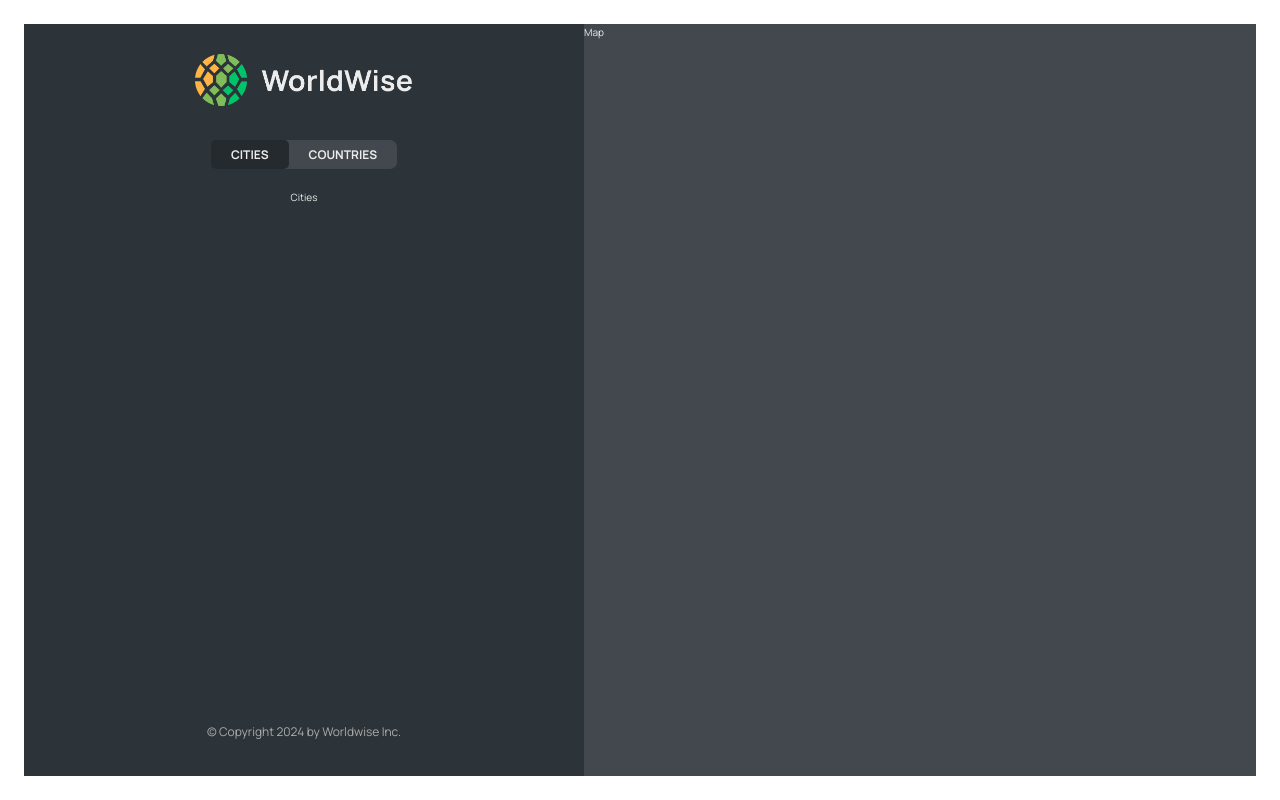
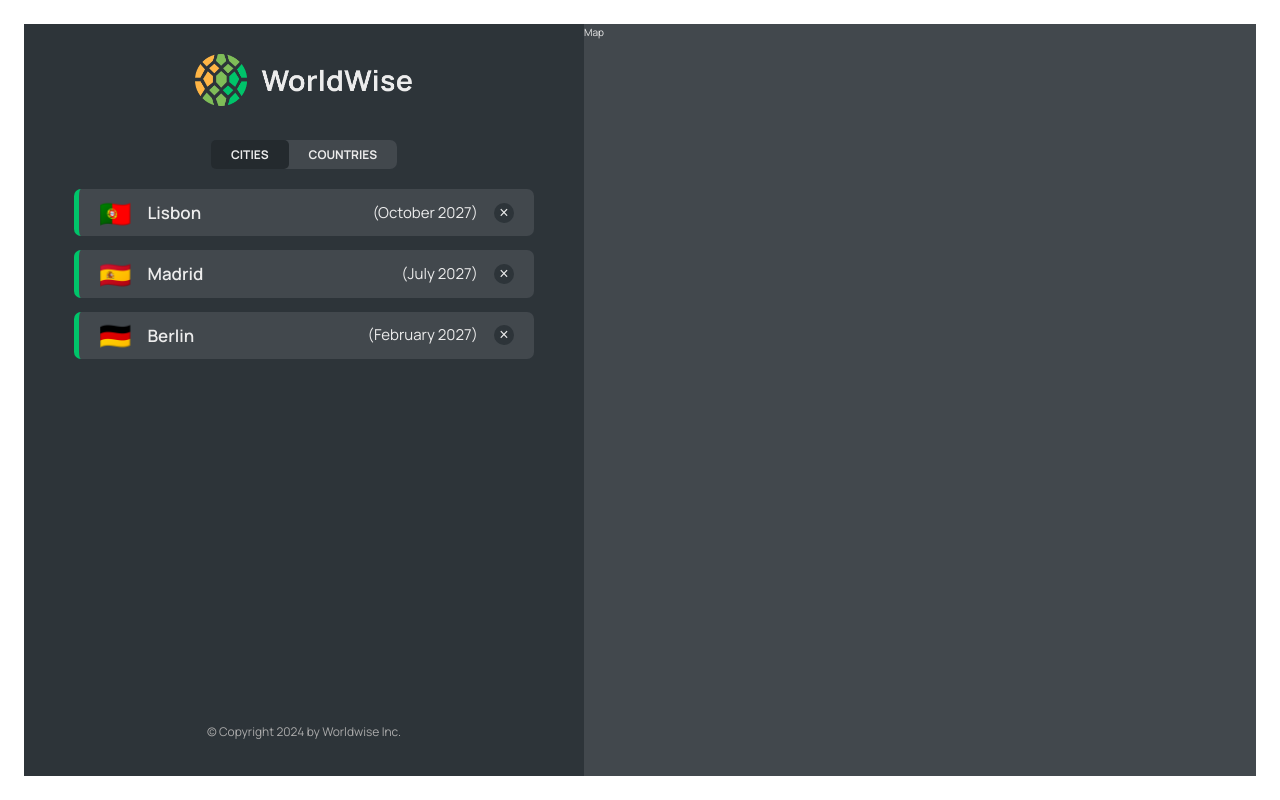
Before and after one commit to ngpreet/worldwise-reactjs, a React (Vite) app: page /app/cities in a window 1280 px wide. Built offline with nearby package versions, Linux system fonts and the light colour scheme; data requests are answered from the project's data file.

Commit message:
city and country list

```diff
--- a/package.json
+++ b/package.json
@@ -7,9 +7,11 @@
     "dev": "vite",
     "build": "vite build",
     "lint": "eslint . --ext js,jsx --report-unused-disable-directives --max-warnings 0",
-    "preview": "vite preview"
+    "preview": "vite preview",
+    "server": "json-server --watch data/cities.json --port 8000"
   },
   "dependencies": {
+    "json-server": "^1.0.0-alpha.23",
     "react": "^18.2.0",
     "react-dom": "^18.2.0",
     "react-router-dom": "^6.22.3"
--- a/src/App.jsx
+++ b/src/App.jsx
@@ -5,16 +5,40 @@
 import PageNotFound from "./pages/PageNotFound";
 import Login from "./pages/Login";
 import AppLayout from "./pages/AppLayout";
+import CityList from "./components/CityList";
+import { useEffect, useState } from "react";
+import CountryList from "./components/CountryList";
+
+const BASE_URL = 'http://localhost:8000';
 
 function App() {
+  const [cities, setCities] = useState([]);
+  const [isLoading, setIsLoading] = useState(false);
+
+  async function fetchCities() {
+    setIsLoading(true);
+    const res = await fetch(`${BASE_URL}/cities`);
+    const data = await res.json();
+    setCities(data);
+    setIsLoading(false);
+  }
+
+  useEffect(function() {
+    try {
+      fetchCities();
+    } catch (error) {
+      setIsLoading(false);
+    }
+  }, []);
+
   return (
     <BrowserRouter>
       <Routes>
         <Route index element={<Homepage />} />
         <Route path="app" element={<AppLayout />}>
-          <Route index element={<div>Cities</div>} />
-          <Route path="cities" element={<div>Cities</div>} />
-          <Route path="countries" element={<div>Countries</div>} />
+          <Route index element={<CityList cities={cities} isLoading={isLoading} />} />
+          <Route path="cities" element={<CityList cities={cities} isLoading={isLoading} />} />
+          <Route path="countries" element={<CountryList cities={cities} isLoading={isLoading}/>} />
           <Route path="form" element={<div>Form</div>} />
         </Route>
         <Route path="product" element={<Product />} />
--- /dev/null
+++ b/src/components/CityItem.jsx
@@ -0,0 +1,30 @@
+import * as PropTypes from "prop-types";
+
+import styles from "./CityItem.module.css";
+
+const formatDate = (date) => {
+    return new Intl.DateTimeFormat('en', {
+        date: 'numeric',
+        month: 'long',
+        year: 'numeric'
+      }).format(new Date(date));
+}
+
+function CityItem({ city }) {
+  const { cityName, emoji, date } = city;
+
+  return (
+    <li className={styles.cityItem}>
+      <span className={styles.emoji}>{emoji}</span>
+      <h3 className={styles.name}>{cityName}</h3>
+      <time className={styles.date}>({formatDate(date)})</time>
+      <button className={styles.deleteBtn}>&times;</button>
+    </li>
+  );
+}
+
+CityItem.propTypes = {
+  city: PropTypes.object,
+};
+
+export default CityItem;
--- /dev/null
+++ b/src/components/CityList.jsx
@@ -0,0 +1,30 @@
+import CityItem from "./CityItem";
+import Spinner from "./Spinner";
+import Message from "./Message";
+import styles from "./CityList.module.css";
+import * as PropTypes from "prop-types";
+
+function CityList({ cities, isLoading }) {
+  if (isLoading) {
+    return <Spinner />;
+  }
+
+  if (!cities.length) {
+    return <Message message="Add your first city by clikcing city on the map" />
+  }
+
+  return (
+    <ul className={styles.cityList}>
+      {cities.map((city) => (
+        <CityItem city={city} key={city.cityName} />
+      ))}
+    </ul>
+  );
+}
+
+CityList.propTypes = {
+  cities: PropTypes.array,
+  isLoading: PropTypes.bool,
+};
+
+export default CityList;
--- a/src/components/CountryItem.jsx
+++ b/src/components/CountryItem.jsx
@@ -1,3 +1,5 @@
+import * as PropTypes from "prop-types";
+
 import styles from "./CountryItem.module.css";
 
 function CountryItem({ country }) {
@@ -9,4 +11,8 @@
   );
 }
 
+CountryItem.propTypes = {
+  country: PropTypes.object,
+};
+
 export default CountryItem;
--- /dev/null
+++ b/src/components/CountryList.jsx
@@ -0,0 +1,41 @@
+import * as PropTypes from "prop-types";
+
+import CountryItem from "./CountryItem";
+import Spinner from "./Spinner";
+import Message from "./Message";
+import styles from "./CountryList.module.css";
+
+function CountryList({ cities, isLoading }) {
+  if (isLoading) {
+    return <Spinner />;
+  }
+
+  if (!cities.length) {
+    return (
+      <Message message="Add your first city by clicking city on the map" />
+    );
+  }
+
+  const countries = cities.reduce((arr, city) => {
+    if (arr.map((el) => el.country).includes(city.country)) {
+      return arr;
+    } else {
+      return [...arr, { country: city.country, emoji: city.emoji }];
+    }
+  }, []);
+
+  return (
+    <ul className={styles.countryList}>
+      {countries.map((country) => (
+        <CountryItem country={country} key={country.country} />
+      ))}
+    </ul>
+  );
+}
+
+CountryList.propTypes = {
+  cities: PropTypes.array,
+  isLoading: PropTypes.bool,
+};
+
+export default CountryList;
```
Also changed, not shown: 1 other file (tests, documents, lock files or other folders).
